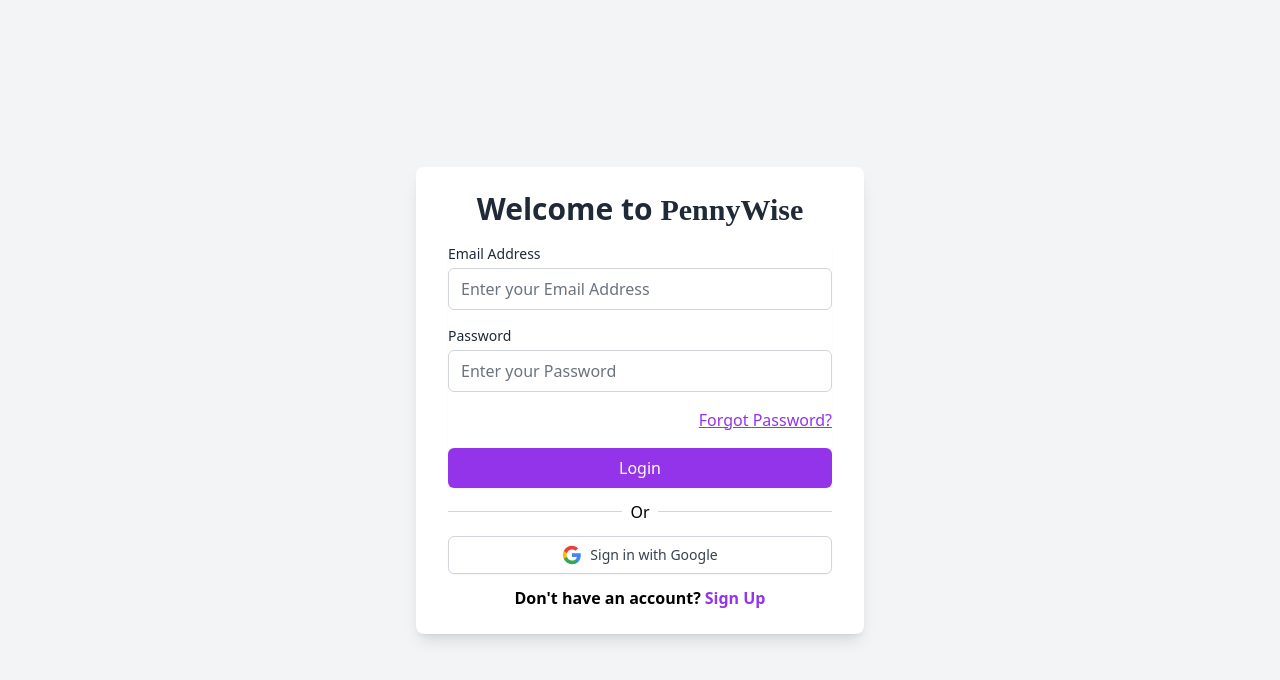
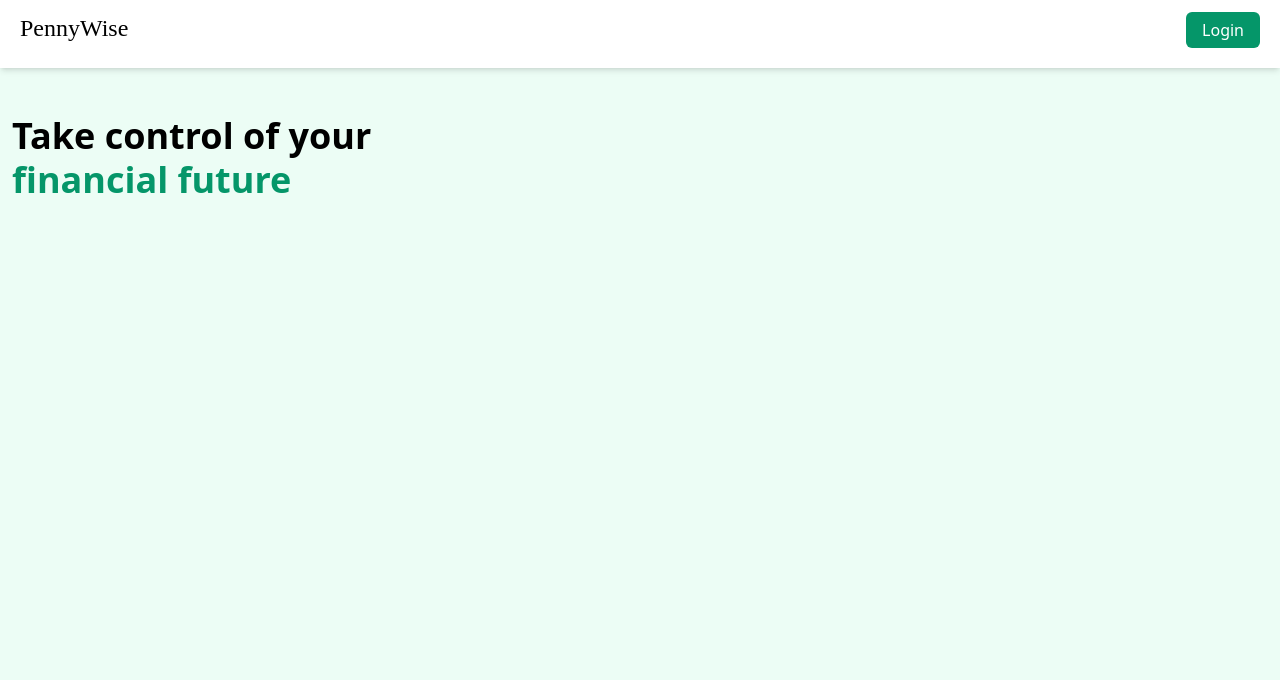
Before and after one commit to SOATS2024/project-one, a React (Vite) app in the folder pennywise/: page / in a window 1280 px wide. Before the commit this address led to /login. Shown: the top 680 px of the page. Built offline with nearby package versions, Linux system fonts and the light colour scheme; a web font is replaced by a local one.

Commit message:
Working on welcome page

```diff
--- a/pennywise/index.html
+++ b/pennywise/index.html
@@ -5,7 +5,7 @@
     <link rel="icon" type="image/svg+xml" href="/vite.svg" />
     <link href="https://db.onlinewebfonts.com/c/56781ad6b0c3a536eab3138fc57fc246?family=DistilleryScript" rel="stylesheet">
     <meta name="viewport" content="width=device-width, initial-scale=1.0" />
-    <title>Vite + React</title>
+    <title>PennyWise</title>
   </head>
   <body>
     <div id="root"></div>
--- a/pennywise/src/App.jsx
+++ b/pennywise/src/App.jsx
@@ -7,6 +7,7 @@
 
 import Login from "./pages/Login.jsx";
 import Signup from "./pages/Signup.jsx";
+import Welcome from "./pages/Welcome.jsx";
 
 function App() {
   return (
@@ -14,7 +15,7 @@
       <Routes>
         <Route path="/login" element={<Login />}></Route>
         <Route path="/signup" element={<Signup />}></Route>
-        <Route path="/" element={<Navigate to="/login" replace />}></Route>
+        <Route path="/" element={<Welcome />}></Route>
       </Routes>
     </Router>
   );
--- /dev/null
+++ b/pennywise/src/components/Navbar.jsx
@@ -0,0 +1,22 @@
+import Login from "../pages/Login.jsx";
+import { useNavigate } from "react-router-dom";
+const Navbar = () => {
+  const navigate = useNavigate();
+  const handleLogin = () => {
+    navigate("/login");
+  };
+  return (
+    <div className="flex flex-row bg-white   justify-between px-5 pb-5 pt-3 shadow-md">
+      <div className="font-pennywise text-2xl">PennyWise</div>
+      <button
+        type="button"
+        className="bg-secondary px-4 py-1.5 rounded-md text-white text-base font-medium hover:bg-hover_secondary"
+        onClick={handleLogin}
+      >
+        Login
+      </button>
+    </div>
+  );
+};
+
+export default Navbar;
--- a/pennywise/src/pages/Login.jsx
+++ b/pennywise/src/pages/Login.jsx
@@ -1,7 +1,10 @@
 import { useNavigate } from "react-router-dom";
+import { useState } from "react";
+import { Eye, EyeOff, Mail, Lock } from "lucide-react";
 
 const Login = () => {
   const navigate = useNavigate();
+  const [showPassword, setShowPassword] = useState(false);
 
   const handleSignUp = () => {
     navigate("/signup");
@@ -39,25 +42,36 @@
               >
                 Password
               </label>
+
+              <div className="flex relative">
+                <Lock className="absolute left-3 top-1/2 -translate-y-1/2" />
                 <input
-                type="password"
+                  type={showPassword ? "text" : "password"}
                   name="password"
                   id="password"
                   required
-                className="mt-1 appearance-none rounded-md relative block w-full px-3 py-2 border border-gray-300 placeholder-gray-500 text-text focus:outline-none focus:ring-2 focus:ring-blue-500 focus:border-blue-500"
+                  className="mt-1 appearance-none rounded-md relative block w-full px-3 py-2 border border-gray-300 placeholder-gray-500 text-text focus:outline-none focus:ring-2 focus:ring-primary focus:border-primary"
                   placeholder="Enter your Password"
                 />
+                <button
+                  type="button"
+                  className="absolute right-3 top-1/2 -translate-y-1/2 text-gray-300"
+                  onClick={() => setShowPassword(!showPassword)}
+                >
+                  {showPassword ? <Eye /> : <EyeOff />}
+                </button>
+              </div>
             </div>
             <div className="flex justify-end">
               <button
-                className="text-secondary underline hover:cursor-pointer hover:text-purple-700"
+                className="text-secondary underline hover:cursor-pointer hover:text-hover_secondary"
                 type="button"
               >
                 Forgot Password?
               </button>
             </div>
             <div className="flex space-x-4">
-              <button className="bg-secondary w-full text-white font-medium rounded-md py-2 hover:bg-purple-700">
+              <button className="bg-secondary w-full text-white font-medium rounded-md py-2 hover:bg-hover_secondary">
                 Login
               </button>
             </div>
@@ -95,7 +109,7 @@
           <div className="font-semibold">Don't have an account?</div>
           <button
             type="button"
-            className="text-secondary font-bold hover:text-purple-700"
+            className="text-secondary font-bold hover:text-hover_secondary"
             onClick={handleSignUp}
           >
             Sign Up
--- a/pennywise/src/pages/Signup.jsx
+++ b/pennywise/src/pages/Signup.jsx
@@ -1,7 +1,11 @@
 import { useNavigate } from "react-router-dom";
+import { useState } from "react";
+import { Eye, EyeOff } from "lucide-react";
 
 const Signup = () => {
   const navigate = useNavigate();
+  const [showPassword, setShowPassword] = useState(false);
+  const [showCPassword, setShowCPassword] = useState(false);
 
   const handleLogin = () => {
     navigate("/login");
@@ -30,7 +34,7 @@
                     name="first"
                     id="first"
                     required
-                    className="mt-1 appearance-none rounded-md relative block w-full px-3 py-2 border border-gray-300 placeholder-gray-500 text-text focus:outline-none focus:ring-2 focus:ring-blue-500 focus:border-blue-500"
+                    className="mt-1 appearance-none rounded-md relative block w-full px-3 py-2 border border-gray-300 placeholder-gray-500 text-text focus:outline-none focus:ring-2 focus:ring-primary focus:border-primary"
                     placeholder="Enter your First Name"
                   />
                 </div>
@@ -46,7 +50,7 @@
                     name="last"
                     id="last"
                     required
-                    className="mt-1 appearance-none rounded-md relative block w-full px-3 py-2 border border-gray-300 placeholder-gray-500 text-text focus:outline-none focus:ring-2 focus:ring-blue-500 focus:border-blue-500"
+                    className="mt-1 appearance-none rounded-md relative block w-full px-3 py-2 border border-gray-300 placeholder-gray-500 text-text focus:outline-none focus:ring-2 focus:ring-primary focus:border-primary"
                     placeholder="Enter your Last Name"
                   />
                 </div>
@@ -73,14 +77,23 @@
               >
                 Password
               </label>
+              <div className="flex relative">
                 <input
                   type="password"
                   name="password"
                   id="password"
                   required
-                className="mt-1 appearance-none rounded-md relative block w-full px-3 py-2 border border-gray-300 placeholder-gray-500 text-text focus:outline-none focus:ring-2 focus:ring-blue-500 focus:border-blue-500"
+                  className="mt-1 appearance-none rounded-md relative block w-full px-3 py-2 border border-gray-300 placeholder-gray-500 text-text focus:outline-none focus:ring-2 focus:ring-primary focus:border-primary"
                   placeholder="Enter your Password"
                 />
+                <button
+                  type="button"
+                  className="absolute right-3 top-1/2 -translate-y-1/2 text-gray-300"
+                  onClick={() => setShowPassword(!showPassword)}
+                >
+                  {showPassword ? <Eye /> : <EyeOff />}
+                </button>
+              </div>
             </div>
             <div>
               <label
@@ -89,18 +102,27 @@
               >
                 Confirm Password
               </label>
+              <div className="flex relative">
                 <input
                   type="password"
                   name="cpassword"
                   id="cpassword"
                   required
-                className="mt-1 appearance-none rounded-md relative block w-full px-3 py-2 border border-gray-300 placeholder-gray-500 text-text focus:outline-none focus:ring-2 focus:ring-blue-500 focus:border-blue-500"
+                  className="mt-1 appearance-none rounded-md relative block w-full px-3 py-2 border border-gray-300 placeholder-gray-500 text-text focus:outline-none focus:ring-2 focus:ring-primary focus:border-primary"
                   placeholder="Confirm Password"
                 />
+                <button
+                  type="button"
+                  className="absolute right-3 top-1/2 -translate-y-1/2 text-gray-300"
+                  onClick={() => setShowCPassword(!showCPassword)}
+                >
+                  {showCPassword ? <Eye /> : <EyeOff />}
+                </button>
+              </div>
             </div>
 
             <div className="flex pt-4">
-              <button className="bg-secondary w-full text-white font-medium rounded-md py-2 hover:bg-purple-700">
+              <button className="bg-secondary w-full text-white font-medium rounded-md py-2 hover:bg-hover_secondary">
                 Sign Up
               </button>
             </div>
@@ -138,7 +160,7 @@
           <div className="font-semibold">Already have an account?</div>
           <button
             type="button"
-            className="text-secondary font-bold hover:text-purple-700"
+            className="text-secondary font-bold hover:text-hover_secondary"
             onClick={handleLogin}
           >
             Login
--- a/pennywise/src/pages/Welcome.jsx
+++ b/pennywise/src/pages/Welcome.jsx
@@ -1,5 +1,32 @@
+import Navbar from "../components/Navbar";
+import welcomeImage from "../assets/welcome_img.png";
+
+import { useNavigate } from "react-router-dom";
+
 const Welcome = () => {
-  return;
+  const navigate = useNavigate();
+
+  const handleLogin = () => {
+    navigate("/login");
+  };
+
+  const handleSignUp = () => {
+    navigate("/signup");
+  };
+  return (
+    <div className="min-h-screen bg-background">
+      <Navbar />
+      <div className="flex flex-row px-3 py-12">
+        <div className="flex flex-col">
+          <div className="text-4xl font-extrabold">Take control of your</div>
+          <div className="text-4xl font-extrabold mt-1 text-secondary">
+            financial future
+          </div>
+          <div className=""></div>
+        </div>
+      </div>
+    </div>
+  );
 };
 
 export default Welcome;
--- a/pennywise/tailwind.config.js
+++ b/pennywise/tailwind.config.js
@@ -7,9 +7,14 @@
   theme: {
     extend: {
       colors: {
-        primary: "#2563eb", // Default Blue (Changeable)
-        secondary: "#9333ea", // Purple (Changeable)
-        background: "#f3f4f6", // Light Gray (Changeable)
+        primary: "#3d8351",
+        secondary: "#059669",
+        background: "#ecfdf5",
+        hover_secondary: "#036345",
+        // primary: "#9c013a",
+        // secondary: "#cb014b",
+        // background: "#ffe6ef",
+        // hover_secondary: "#980138",
         text: "#1f2937",
       },
       fontFamily: {
```
Also changed, not shown: pennywise/src/assets/welcome_img.png (added). Lines whose indentation alone changed are shown as unchanged.
